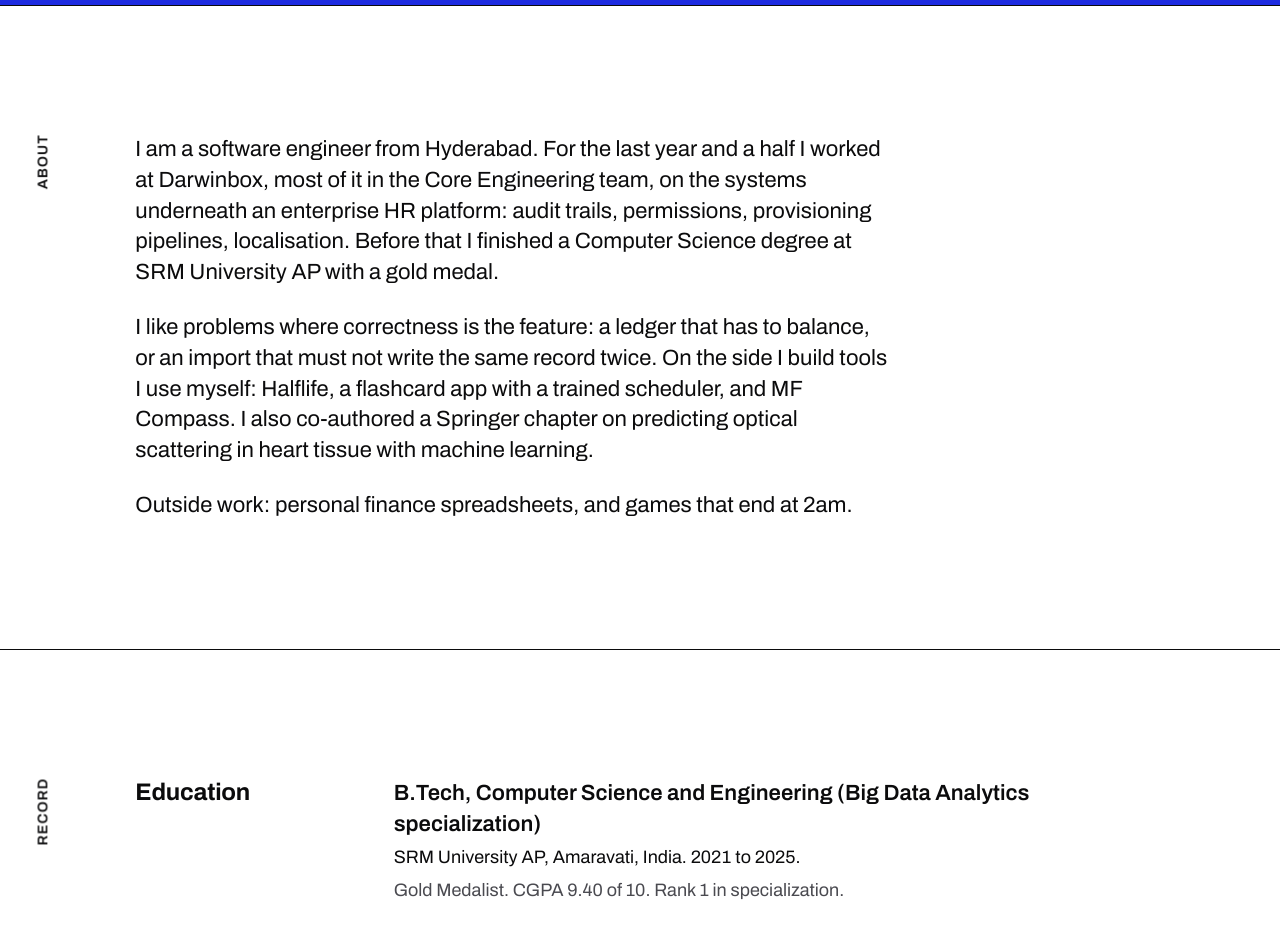
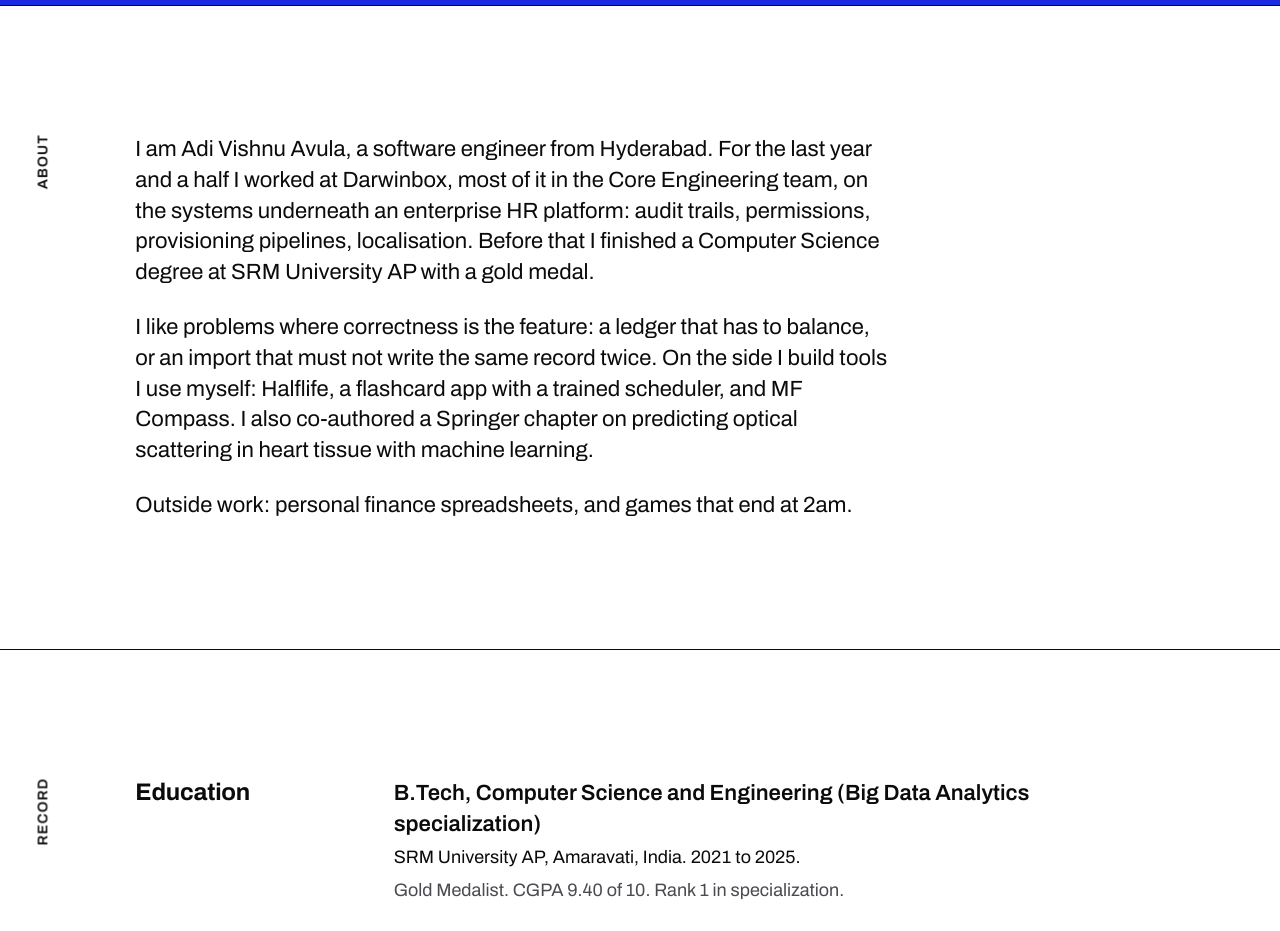
Before and after one commit to adivishnu-a/portfolio, a Next.js app: page / in a window 1280 px wide. Shown: the part 5000-5931 px from the top of the page. Built offline with nearby package versions, Linux system fonts and the light colour scheme.

Commit message:
Search Console verification tag; full name once in About

```diff
--- a/app/layout.tsx
+++ b/app/layout.tsx
@@ -40,6 +40,9 @@
     card: "summary_large_image",
     title: defaultTitle,
     description: site.description,
+  },
+  verification: {
+    google: "PqJS4n_CB6tuxsdm5OYeKMsGqfYEaD8TekTLSSFs_0o",
   },
   robots: {
     index: true,
--- a/content/about.ts
+++ b/content/about.ts
@@ -1,6 +1,6 @@
 /** Draft in Adi's voice. Short sentences, facts, one dry line per paragraph at most. */
 export const about: string[] = [
-  "I am a software engineer from Hyderabad. For the last year and a half I worked at Darwinbox, most of it in the Core Engineering team, on the systems underneath an enterprise HR platform: audit trails, permissions, provisioning pipelines, localisation. Before that I finished a Computer Science degree at SRM University AP with a gold medal.",
+  "I am Adi Vishnu Avula, a software engineer from Hyderabad. For the last year and a half I worked at Darwinbox, most of it in the Core Engineering team, on the systems underneath an enterprise HR platform: audit trails, permissions, provisioning pipelines, localisation. Before that I finished a Computer Science degree at SRM University AP with a gold medal.",
   "I like problems where correctness is the feature: a ledger that has to balance, or an import that must not write the same record twice. On the side I build tools I use myself: Halflife, a flashcard app with a trained scheduler, and MF Compass. I also co-authored a Springer chapter on predicting optical scattering in heart tissue with machine learning.",
   "Outside work: personal finance spreadsheets, and games that end at 2am.",
 ];
```
